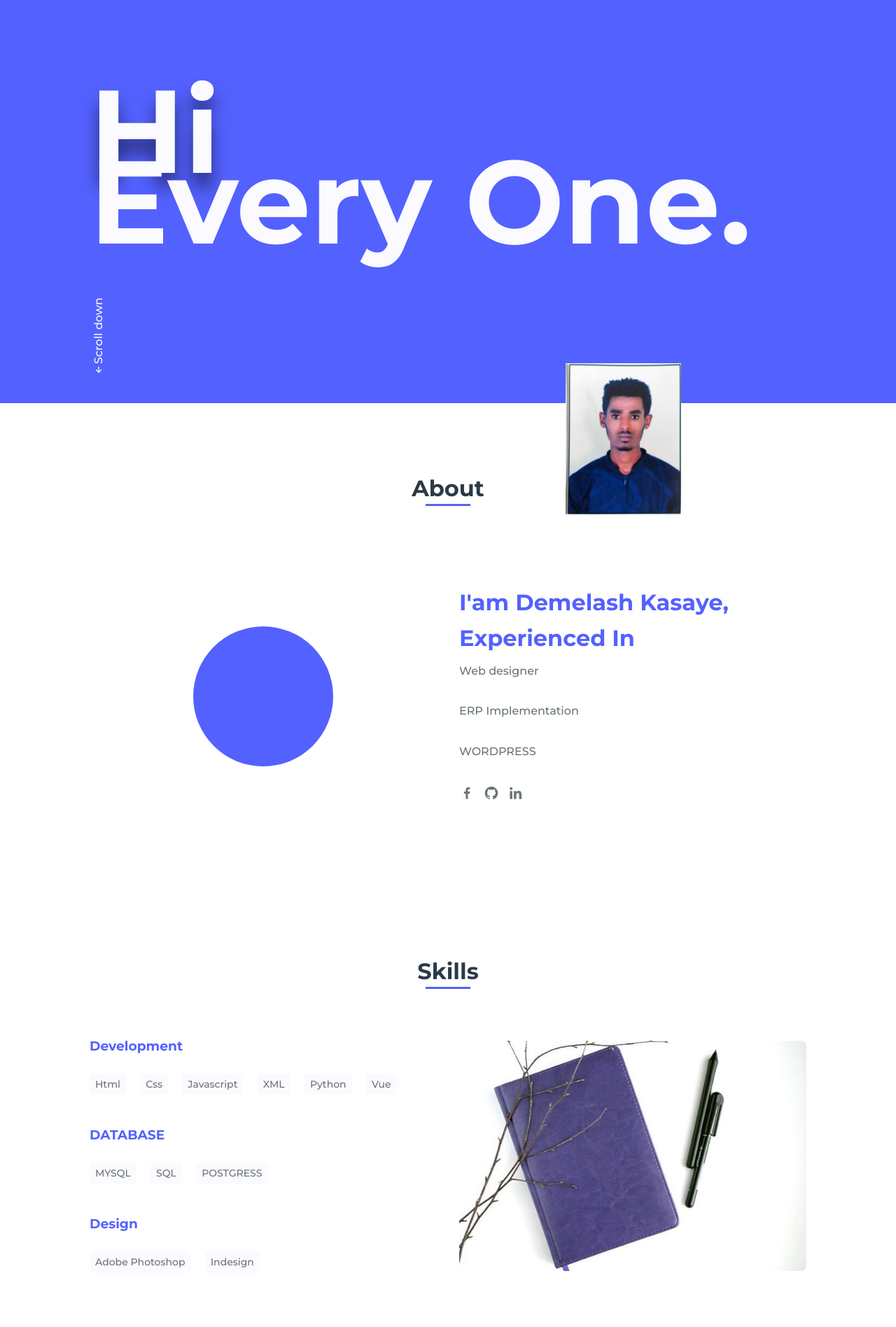
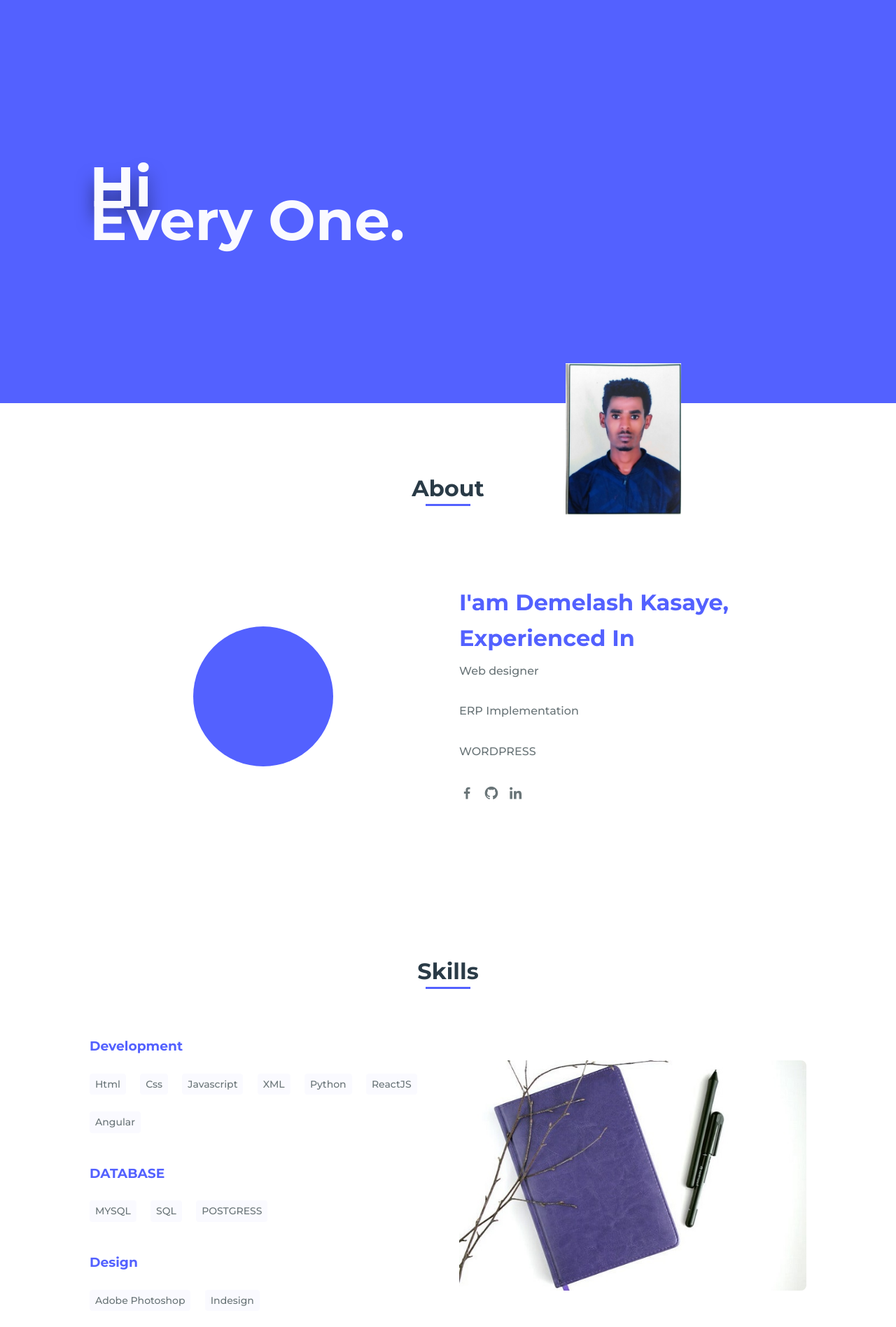
Before and after one commit to demelashk/Portfolio-with-Django-, a Django app: page / in a window 1280 px wide. Shown: the part 64-1960 px from the top of the page at 70% size. Run offline with Django 4.2, Linux system fonts and the light colour scheme.

Commit message:
Uploading Updated file

```diff
--- a/Demelash/templates/index.html
+++ b/Demelash/templates/index.html
@@ -43,9 +43,7 @@
         <div class="home__container bd-grid">
             <h1 class="home__title"><span>{{ home.greetings_1 }}</span><br>{{ home.greetings_2 }}</h1>
 
-            <div class="home__scroll">
-                <a href="#about" class="home__scroll-link"><i class='bx bx-up-arrow-alt'></i>Scroll down</a>
-            </div>
+
 
             <!--            <img src="{{ home.picture.url }}" alt="" class="home__img">-->
         </div>
@@ -93,7 +91,8 @@
                 <span class="skills__name">Javascript</span>
                 <span class="skills__name">XML</span>
                 <span class="skills__name">Python</span>
-                <span class="skills__name">Vue</span>
+                <span class="skills__name">ReactJS</span>
+                <span class="skills__name">Angular</span>
 
                 <h3 class="skills__subtitle">DATABASE</h3>
                 <span class="skills__name">MYSQL</span>
--- a/static/assets/css/styles.css
+++ b/static/assets/css/styles.css
@@ -4,7 +4,7 @@
 /*===== VARIABLES CSS =====*/
 :root{
     --header-height: 3rem;
-    --font-medium: 500;
+    --font-medium: 200;
 }
 
 /*===== Colores =====*/
@@ -18,8 +18,8 @@
 /*===== Fuente y tipografia =====*/
 :root{
     --body-font: 'Montserrat', sans-serif;
-    --big-font-size: 6.25rem;
-    --h2-font-size: 1.25rem;
+    --big-font-size: 5.25rem;
+    --h2-font-size: 1.00rem;
     --normal-font-size: .938rem;
     --small-font-size: .813rem;
 }
@@ -187,7 +187,7 @@
 }
 .home__title{
     align-self: flex-end;
-    font-size: var(--big-font-size);
+    font-size: 80px;
     color: var(--white-color);
     line-height: .6;
 }
@@ -214,14 +214,15 @@
 .about__container{
     justify-items: center;
     row-gap: 2rem;
+    margin-top: 0%;
     text-align: center;
 }
 .about__img{
     display: flex;
     justify-content: center;
     padding-top: 1rem;
-    width: 120px;
-    height: 120px;
+    width: 200px;
+    height: 200px;
     background-color: var(--first-color);
     border-radius: 50%;
     overflow: hidden;
@@ -251,7 +252,7 @@
 
 /* ===== SKILLS =====*/
 .skills__container{
-    row-gap: 2rem;
+    row-gap: 1rem;
 }
 .skills__subtitle{
     color: var(--first-color);
```
